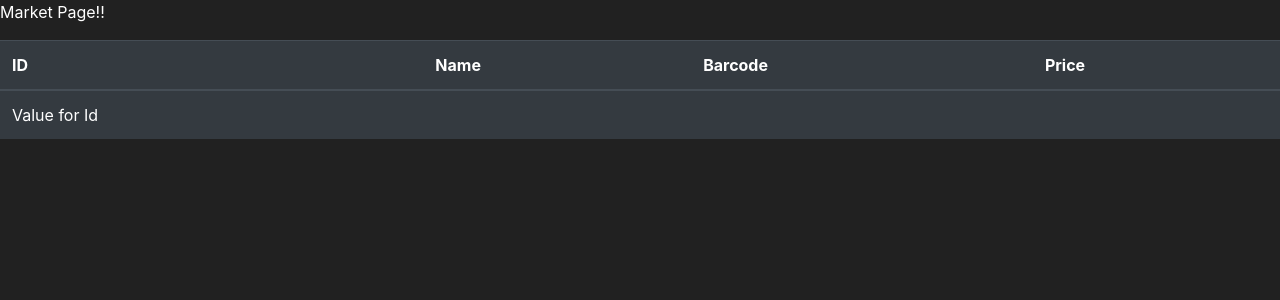
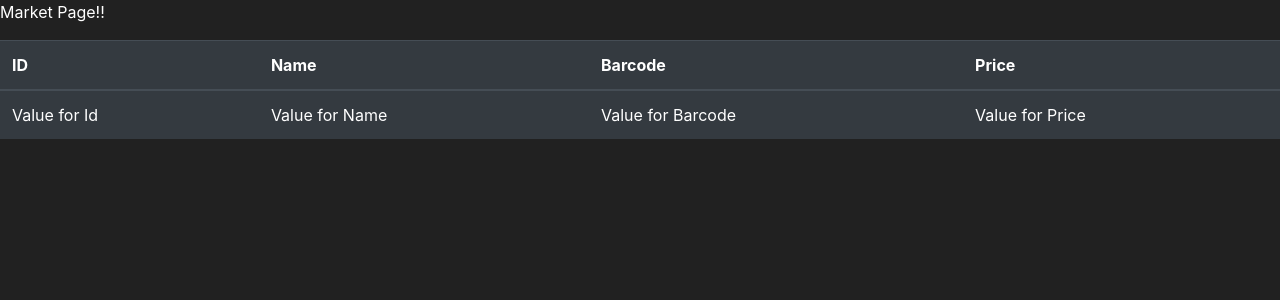
Before and after one commit to Zainab-Aamir-Khan/Flask-Practice, a Flask app: page /market in a window 1280 px wide. Shown: the part 56-356 px from the top of the page. Run offline with Flask 3, Linux system fonts and the light colour scheme.

Commit message:
practice

```diff
--- a/templates/market.html
+++ b/templates/market.html
@@ -54,6 +54,9 @@
             <!-- Your rows inside the table HERE: -->
                 <tr>
                     <td>Value for Id</td>
+                    <td>Value for Name</td>
+                    <td>Value for Barcode</td>
+                    <td>Value for Price</td>
                 </tr>
         </tbody>
     </table>
```
